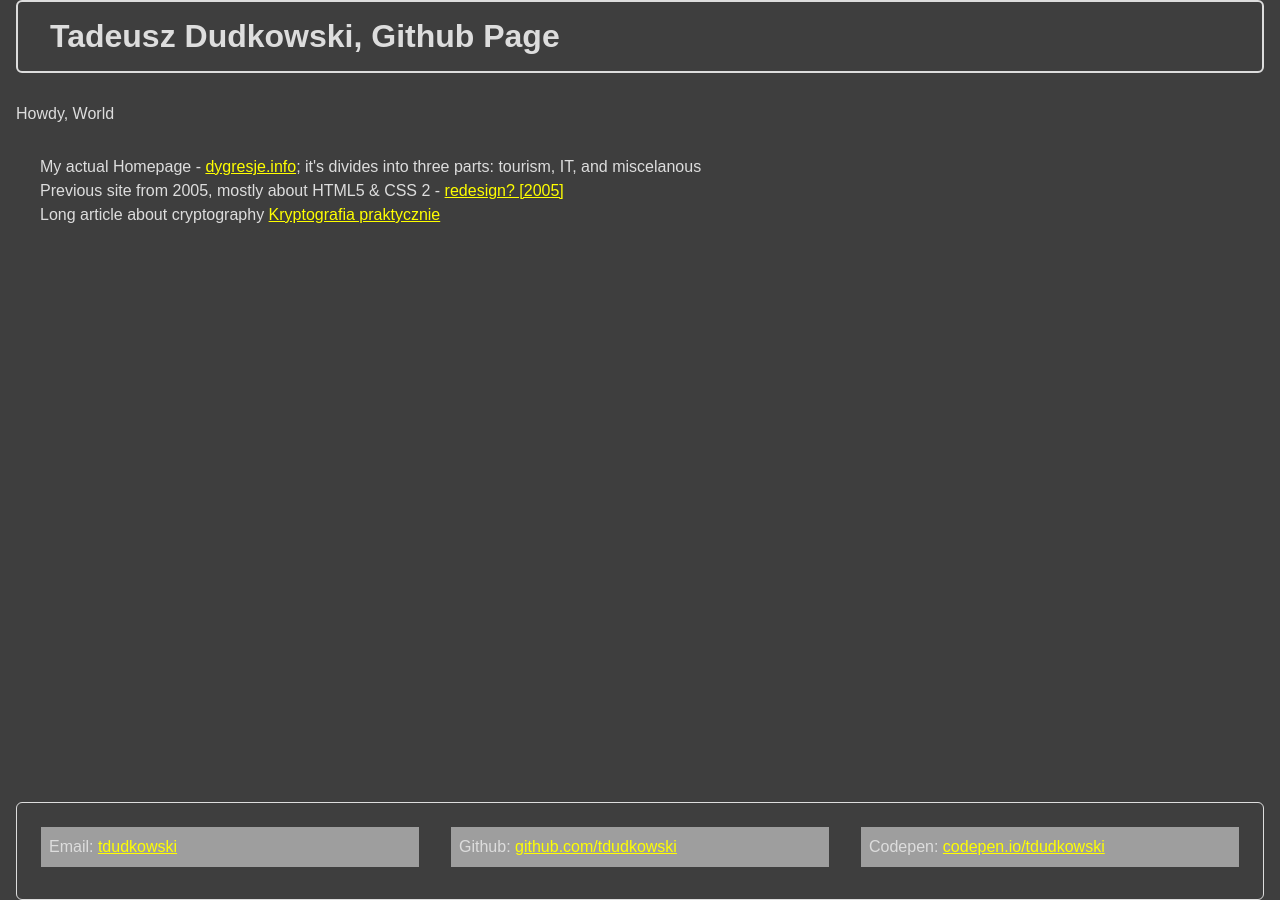
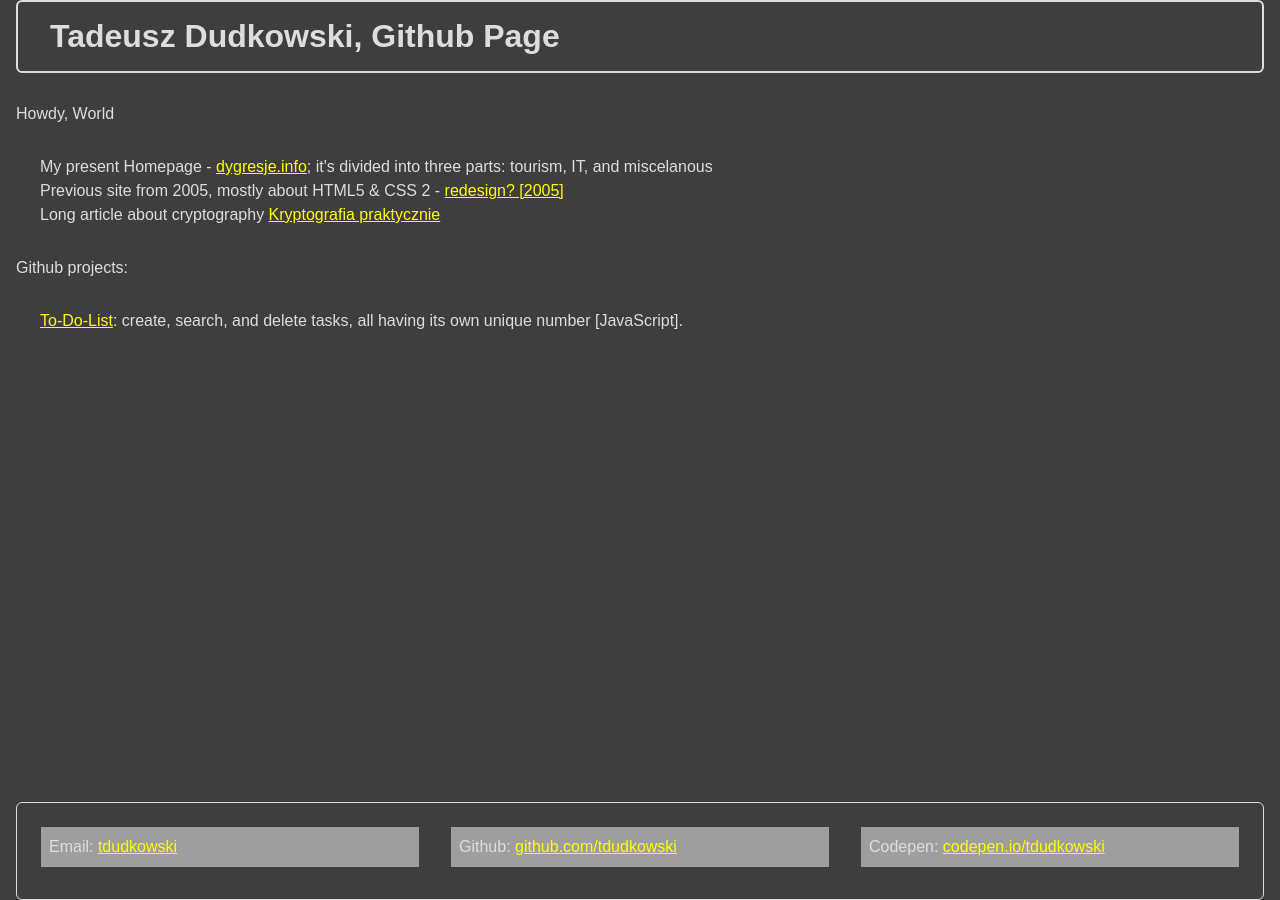
Before and after one commit to tdudkowski/tdudkowski.github.io, a Jekyll site: the page built from index.html, in a window 1280 px wide. Built offline with Jekyll 4.4.1, drawn with Linux system fonts in a browser that asks for light colours.

Commit message:
Update index.html

```diff
--- a/index.html
+++ b/index.html
@@ -5,7 +5,13 @@ title: Tadeusz Dudkowski, Github Page
 	<h1>Tadeusz Dudkowski, Github Page</h1>
 	<p>Howdy, World</p>
 <ul>
-	<li>My actual Homepage - <a href="http://dygresje.info/">dygresje.info</a>; it's divides into three parts: tourism, IT, and miscelanous</li>
+	<li>My present Homepage - <a href="http://dygresje.info/">dygresje.info</a>; it's divided into three parts: tourism, IT, and miscelanous</li>
 	<li>Previous site from 2005, mostly about HTML5 & CSS 2 - <a href="http://tdudkows.ayz.pl/redesign/">redesign? [2005]</a>
 	<li>Long article about cryptography <a href="http://tdudkows.ayz.pl/redesign/crypto.html">Kryptografia praktycznie</a></li>
 </ul>
+
+<p>Github projects:</p>
+
+<ul>
+	<li><a href="https://github.com/tdudkowski/To-Do-List">To-Do-List</a>: create, search, and delete tasks, all having its own unique number [JavaScript].</li>
+</ul>
```
